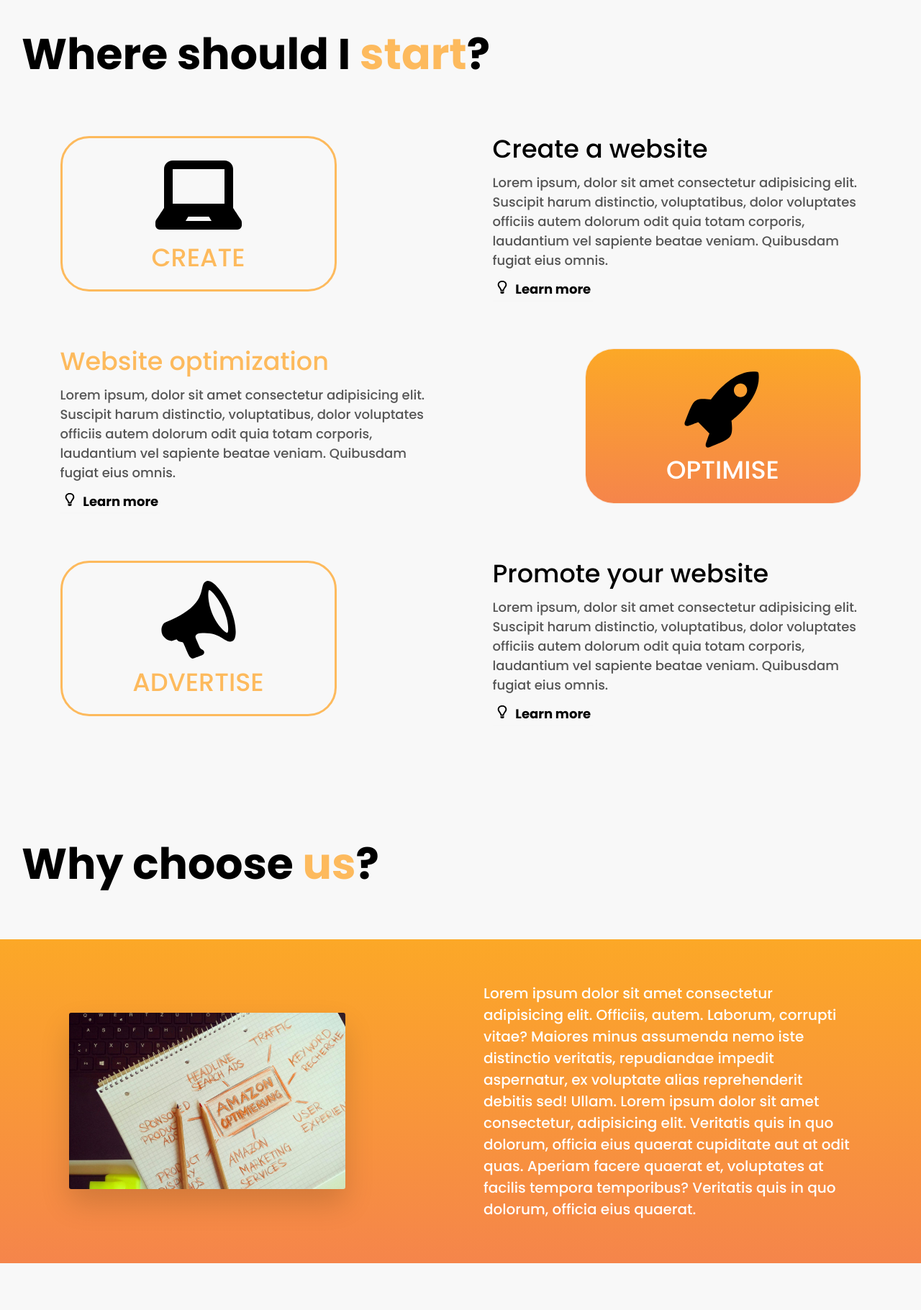
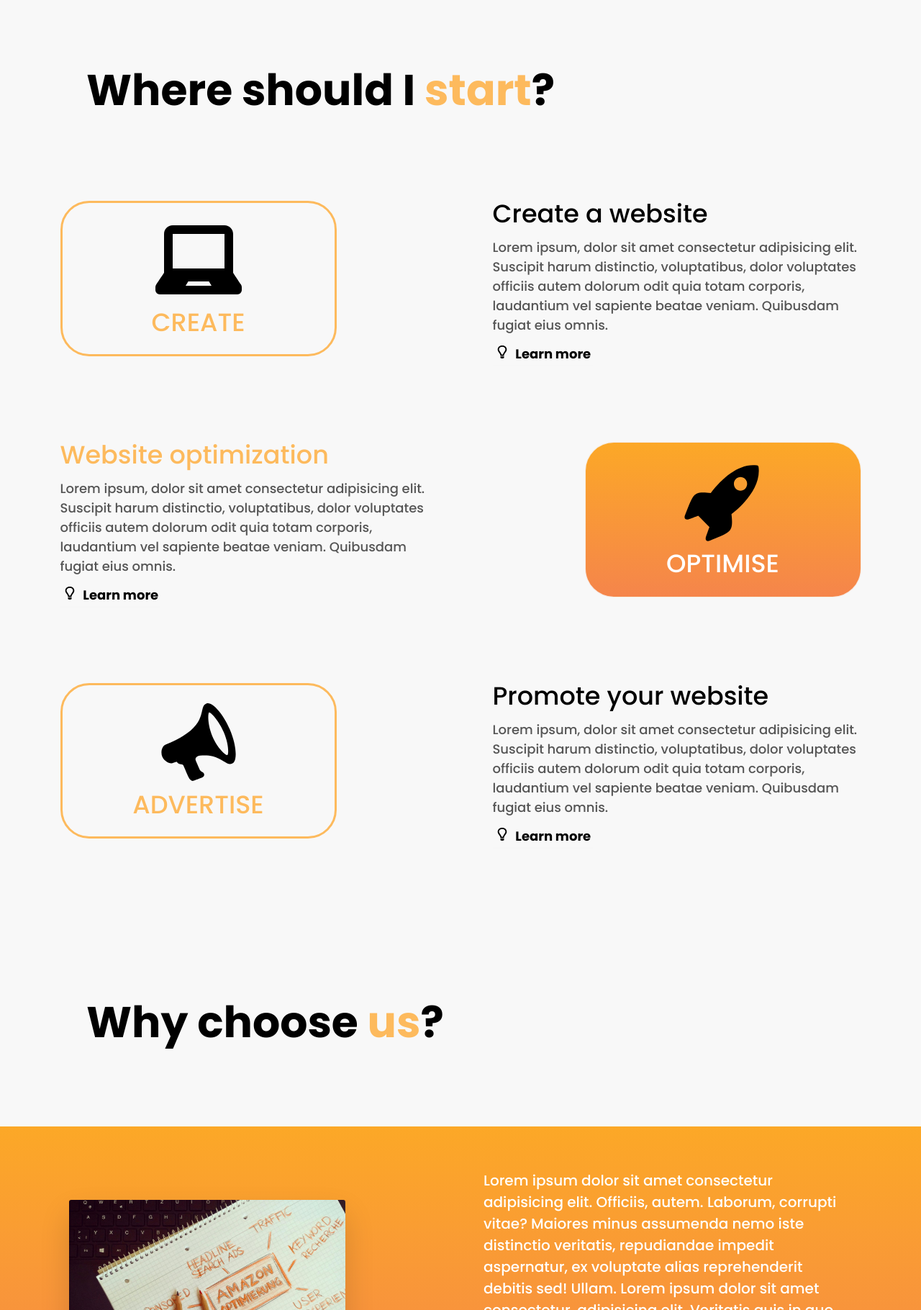
Before and after one commit to AhmedAishan/Elevate, a website: page index.html in a window 1280 px wide. Shown: the part 980-2800 px from the top of the page at 72% size. Drawn offline with Linux system fonts and the light colour scheme.

Commit message:
updated scss

```diff
--- a/index.html
+++ b/index.html
@@ -83,11 +83,11 @@
     </header>
     <main>
       <section id="services" class="section section-services u-margin-bottom">
-        <h2 class="u-padding-left">
+        <h2 class="u-padding-left revealEl">
           Where should I <span class="text-format">start</span>?
         </h2>
 
-        <div class="services-container">
+        <div class="services-container revealEl">
           <div class="services-box">
             <svg class="services-box__icons">
               <use xlink:href="img/sprite.svg#icon-laptop"></use>
@@ -110,7 +110,7 @@
             </a>
           </div>
         </div>
-        <div class="services-container">
+        <div class="services-container revealEl">
           <div class="services-content">
             <h3 class="services-content__heading text-format">
               Website optimization
@@ -137,7 +137,7 @@
             </h3>
           </div>
         </div>
-        <div class="services-container">
+        <div class="services-container revealEl">
           <div class="services-box">
             <svg class="services-box__icons">
               <use xlink:href="img/sprite.svg#icon-megaphone"></use>
@@ -163,12 +163,12 @@
       </section>
 
       <section id="features" class="section section-features u-margin-bottom">
-        <h2 class="u-padding-left">
+        <h2 class="u-padding-left revealEl">
           Why choose <span class="text-format">us</span>?
         </h2>
 
         <div class="feature">
-          <div class="feature__box">
+          <div class="feature__box revealEl">
             <img
               src="img/feature-image-low-res.jpg"
               data-src="img/feature-image-1.jpg"
@@ -190,7 +190,7 @@
             </div>
           </div>
 
-          <div class="dashboard">
+          <div class="dashboard revealEl">
             <div class="dashboard__box">
               <h3 class="dashboard__progress-number">1000+</h3>
               <p class="dashboard__progress-text">projects completed</p>
@@ -214,7 +214,7 @@
         </div>
       </section>
 
-      <section id="contact" class="section contact">
+      <section id="contact" class="section contact revealEl">
         <div class="contact__contact-text">
           <h1>Contact us <span class="text-format">now</span>!</h1>
           <h3 class="heading-secondary contact__contact-text--2">
--- a/script.js
+++ b/script.js
@@ -23,6 +23,9 @@ const allSections = document.querySelectorAll('.section');
 
 // hidden class
 const hidden = document.querySelector('.hidden');
+
+// smooth scrolling data
+const sectionsToBeRevealed = document.querySelectorAll('.revealEl');
 
 // 1- sign-up form
 
@@ -95,19 +98,19 @@ const revealSections = function (entries, observer) {
 
   if (!entry.isIntersecting) return;
   //enrty.target = current element that is being intersected
-  entry.target.classList.remove('section--hidden');
+  entry.target.classList.remove('revealEl--hidden');
 
   observer.unobserve(entry.target);
 };
 
 const sectionObserver = new IntersectionObserver(revealSections, {
   root: null,
-  threshold: 0.1,
+  threshold: 0.3,
 });
 
-allSections.forEach(function (section) {
+sectionsToBeRevealed.forEach(function (section) {
   sectionObserver.observe(section);
-  section.classList.add('section--hidden');
+  section.classList.add('revealEl--hidden');
 });
 
 // 5- lazy loading
--- a/scss/globals/_home.scss
+++ b/scss/globals/_home.scss
@@ -43,7 +43,7 @@
 }
 
 .services-container {
-  padding-top: 6rem;
+  padding-top: 10rem;
   display: flex;
   justify-content: space-around;
   align-items: center;
@@ -180,7 +180,7 @@
 }
 
 .feature {
-  padding-top: 6rem;
+  padding-top: 10rem;
 
   &__box {
     display: flex;
@@ -429,7 +429,8 @@
     grid-template-columns: 1fr;
     justify-items: start;
     align-items: center;
-    padding-left: 2rem;
+    text-align: left;
+    padding-left: 8rem;
     height: 45vh;
     gap: 3.2rem;
   }
@@ -453,6 +454,7 @@
     @include u.respond(phone) {
       grid-area: 4/1/-1/2;
       margin-bottom: 4rem;
+      justify-self: inherit;
     }
   }
   &__connect {
@@ -461,6 +463,7 @@
 
     @include u.respond(phone) {
       grid-area: 3/1/4/2;
+      justify-self: inherit;
     }
   }
   &__icons {
@@ -500,7 +503,7 @@
     }
   }
   &__pages {
-    grid-column: 4/-1;
+    grid-area: 1/4/3/5;
     display: grid;
     gap: 0.8rem;
 
@@ -531,8 +534,7 @@
     color: #b8b8b8;
 
     @include u.respond(phone) {
-      margin-left: 2rem;
-      margin-bottom: 2px;
+      position: static;
     }
   }
 }
@@ -561,3 +563,13 @@
 .blur-img {
   filter: blur(2rem);
 }
+
+// reveal elements on scroll
+.revealEl {
+  transition: opacity 1.5s, transform 1.5s;
+}
+
+.revealEl--hidden {
+  opacity: 0;
+  transform: translateY(8rem);
+}
--- a/scss/globals/_utilities.scss
+++ b/scss/globals/_utilities.scss
@@ -1,7 +1,7 @@
 @use '../util/' as u;
 
 .u-padding-left {
-  padding-left: 3rem !important;
+  padding-left: 12rem !important;
 
   @include u.respond(tab-portrait) {
     padding-left: 0 !important;
@@ -9,5 +9,5 @@
 }
 
 .u-margin-bottom {
-  margin-bottom: 15rem;
+  margin-bottom: 20rem;
 }
```
Also changed, not shown: dist/style.css, 1 other file.
